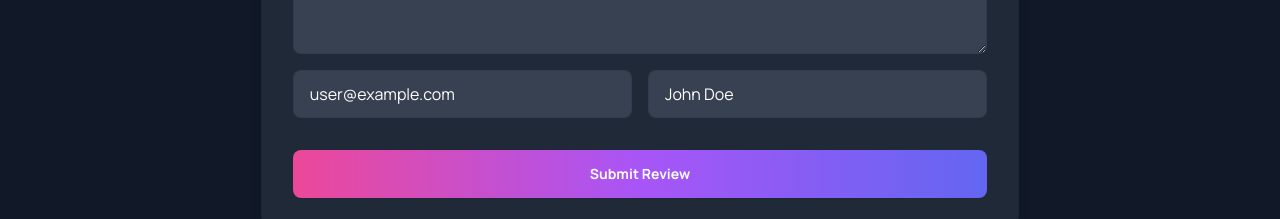
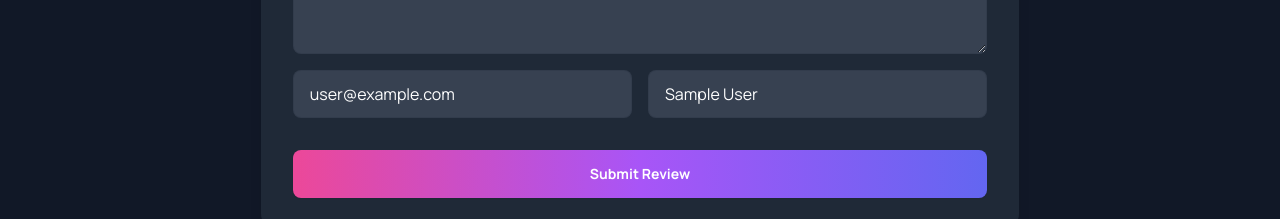
Before and after one commit to DKAbir111/Chill-gamer-client, a React (Vite) app: page /addreview in a window 1280 px wide. Shown: the part 504-723 px from the top of the page. Built offline with nearby package versions, Linux system fonts and the light colour scheme; no server answers; sample sign-in values are in the browser's storage.

Commit message:
basic server setup and connect with mongo db

```diff
--- a/src/components/pages/AddReview.jsx
+++ b/src/components/pages/AddReview.jsx
@@ -1,4 +1,8 @@
+import { useContext } from "react";
+import { AuthContext } from "../../Context/AuthContext";
+
 export default function AddReview() {
+    const { user } = useContext(AuthContext)
     const handleReviewSubmit = (e) => {
         e.preventDefault();
         const form = e.target;
@@ -110,7 +114,7 @@ export default function AddReview() {
                     <div className="form-control">
                         <input
                             type="email"
-                            value="user@example.com"
+                            value={user?.email}
                             placeholder="User Email"
                             name="email"
                             className="input input-bordered bg-gray-700 text-white"
@@ -122,7 +126,7 @@ export default function AddReview() {
                     <div className="form-control">
                         <input
                             type="text"
-                            value="John Doe"
+                            value={user?.displayName}
                             placeholder="User Name"
                             name="name"
                             className="input input-bordered bg-gray-700 text-white"
```
